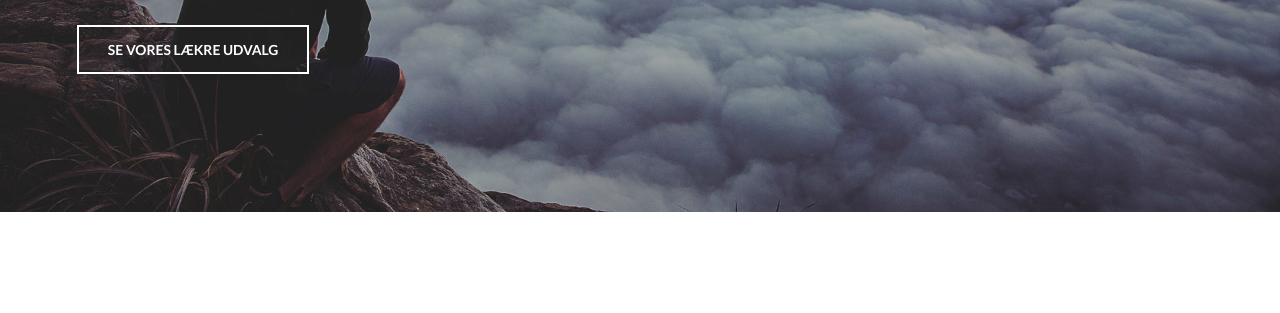
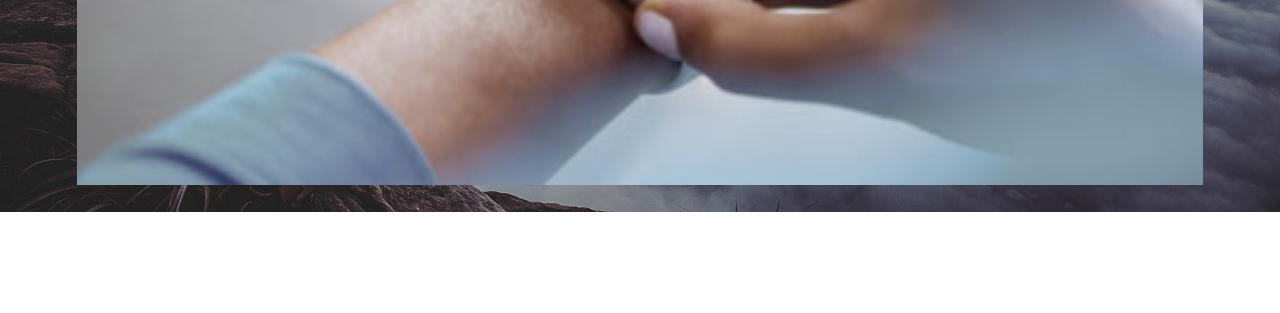
Before and after one commit to KasperFrydensberg/Ostemanden, a plain HTML site: page index.html in a window 1280 px wide. Shown: the part 339-652 px from the top of the page. Drawn offline with Linux system fonts and the light colour scheme.

Commit message:
Update index.html

```diff
--- a/index.html
+++ b/index.html
@@ -16,10 +16,9 @@
 		<!-- Header -->
 			<header id="header">
 				<div class="inner">
-					<body>
-	 <img src="logo.png" alt="Simply Easy Learning" width="200"
-			height="80">
-</body>
+					<div class="image fit">
+						<img src="images/pic01.jpg" alt="" />
+					</div>
 					<a href="index.html" class="logo">Ostemanden fra Vindblæs</a>
 					<nav id="nav">
 						<a href="index.html">Forside</a>
```
